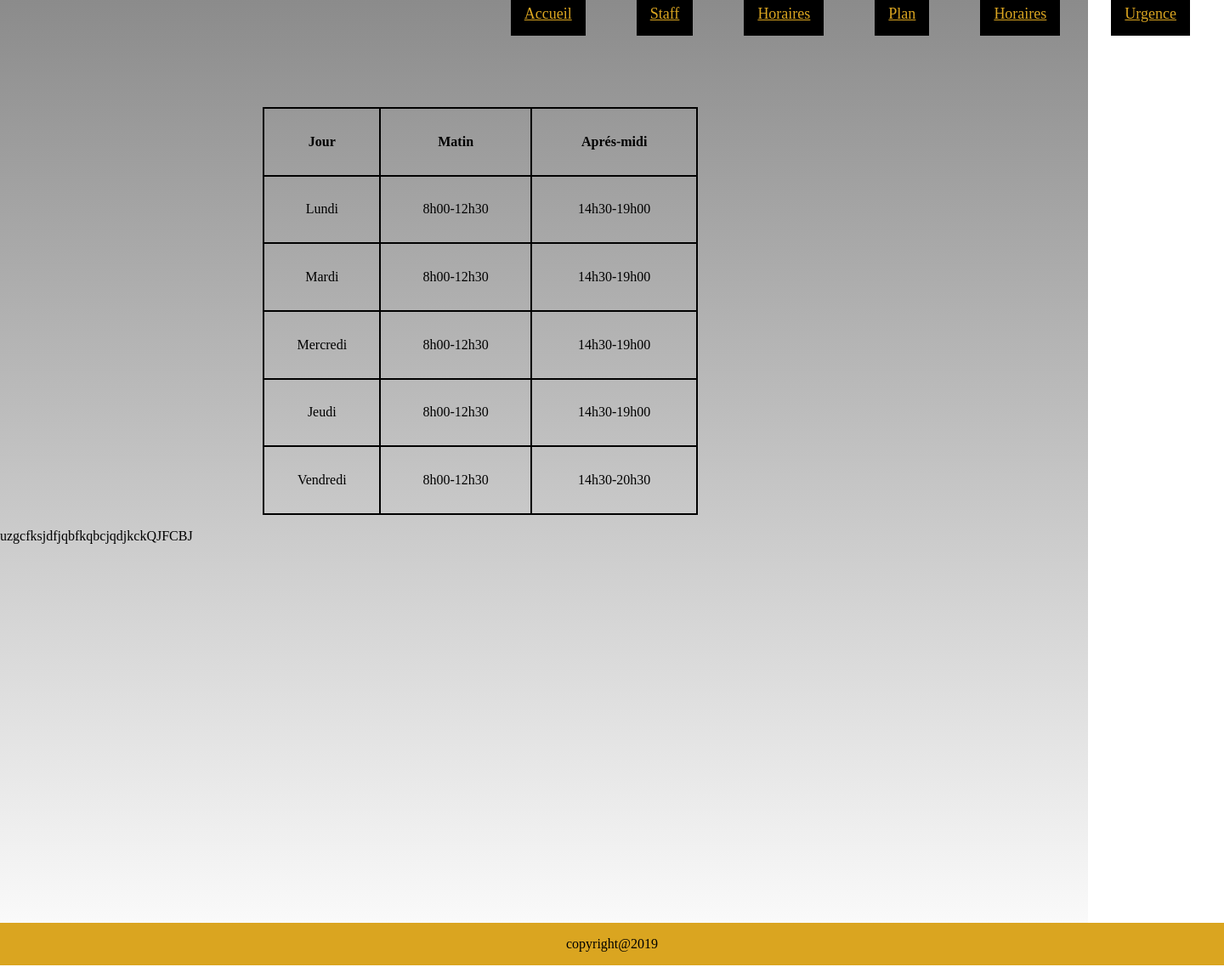
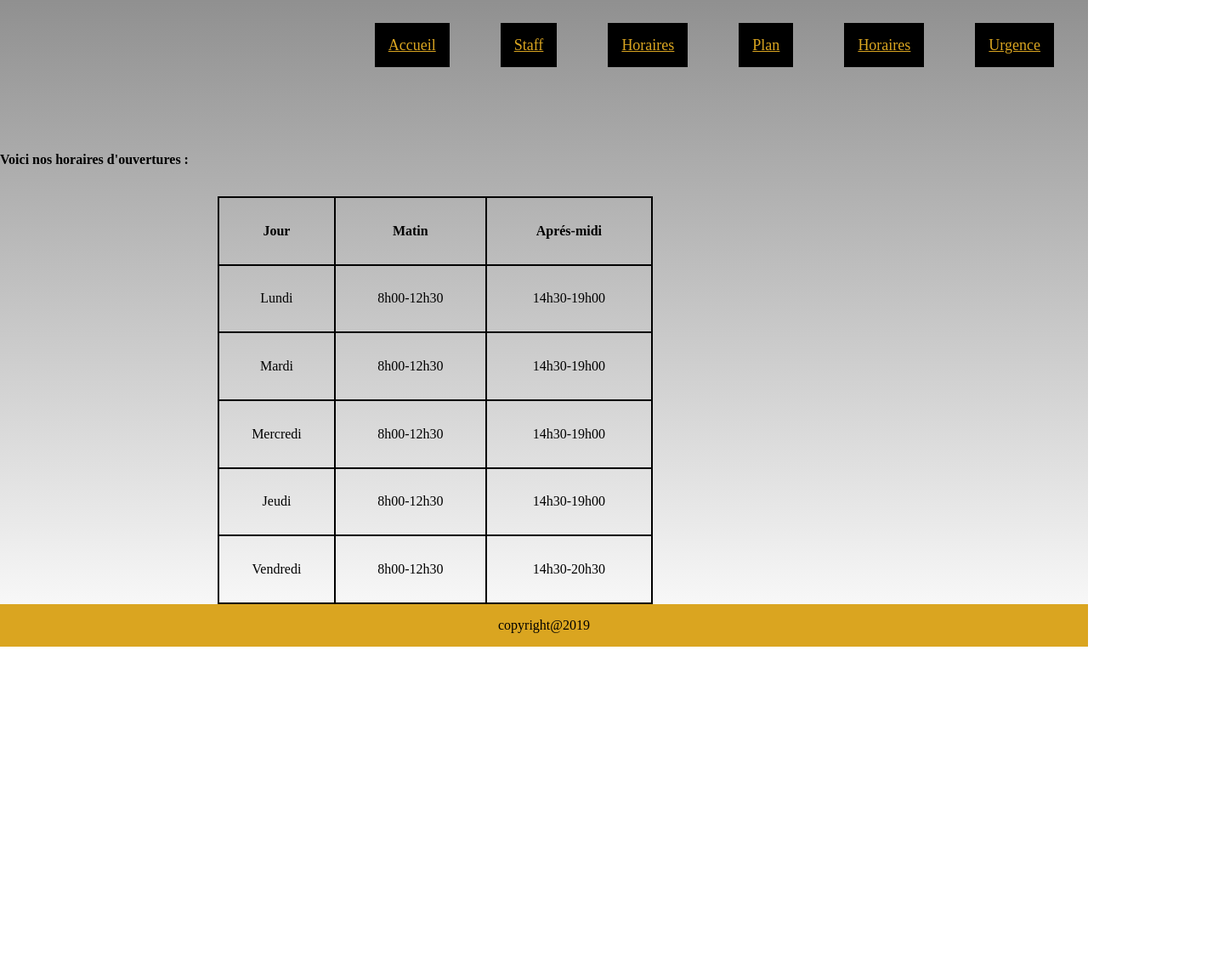
Before and after one commit to mohamedharizi/livraison-02, a plain HTML site: page horaires.html in a window 1280 px wide. Shown: the part 110-1248 px from the top of the page at 85% size, 1440 px wide, since content can reach past the window. After the commit the page ends 873 px from the top, so only its background shows below. Drawn offline with Linux system fonts and the light colour scheme.

Commit message:
modified oraires.html

```diff
--- a/horaires.html
+++ b/horaires.html
@@ -31,8 +31,10 @@
 
 
 
-<main>
-
+<main class="main_tablo">
+  <b>  <p class="texte_du_tableau"> Voici nos horaires d'ouvertures :
+    </p> <br></b>
+    <br>
     <table class="tablo">
         <tr>
             <th class="horaire1">Jour</th>
@@ -75,11 +77,6 @@
 </main>
 
 
-          <aside>
-              <p>uzgcfksjdfjqbfkqbcjqdjkckQJFCBJ</p>
-          </aside>
-
-
 
             <footer>
 
```
